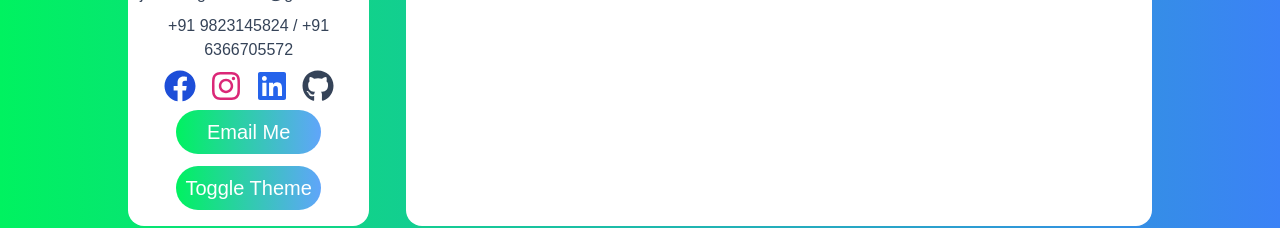
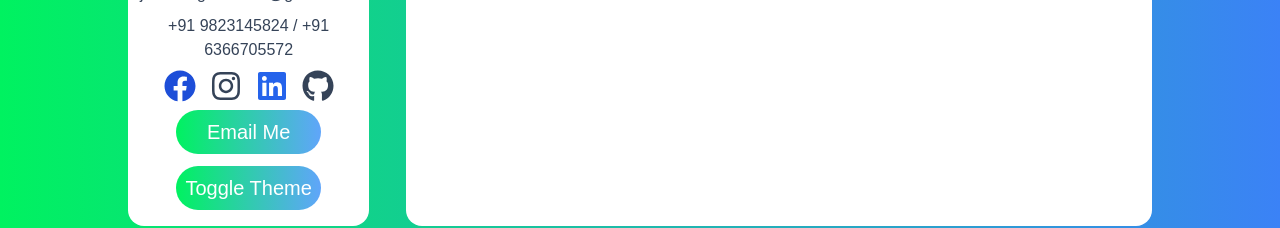
Before and after one commit to JestorNogueiro/portfolio, a Next.js app: page / in a window 1280 px wide. Shown: the part 616-844 px from the top of the page. Built offline with nearby package versions, Linux system fonts and the light colour scheme.

Commit message:
aadded color

```diff
--- a/tailwind.config.js
+++ b/tailwind.config.js
@@ -8,6 +8,7 @@ module.exports = {
     extend: {
       colors: {
         green: "#00f260",
+        pink: "#f0e6",
       },
     },
   },
```
